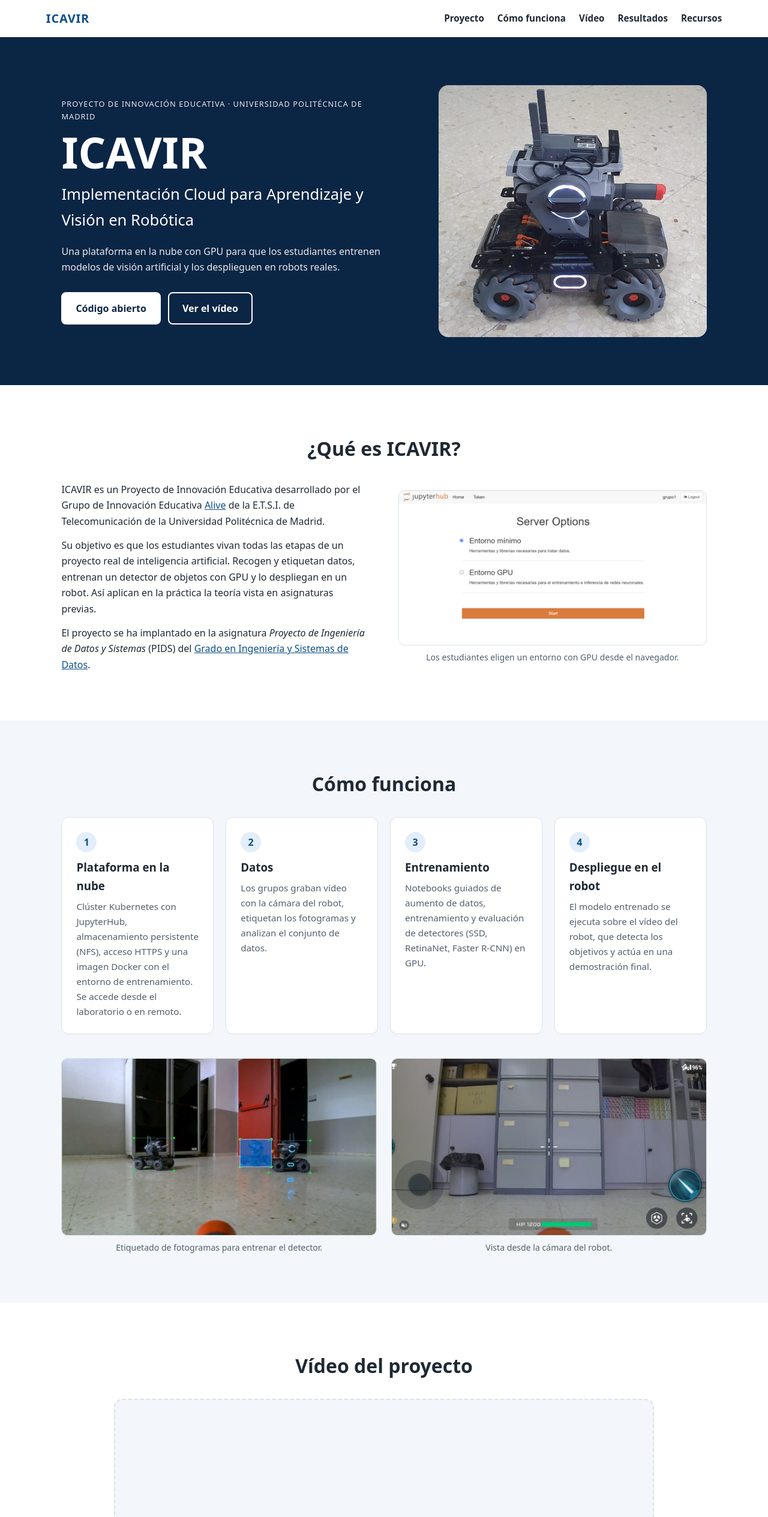
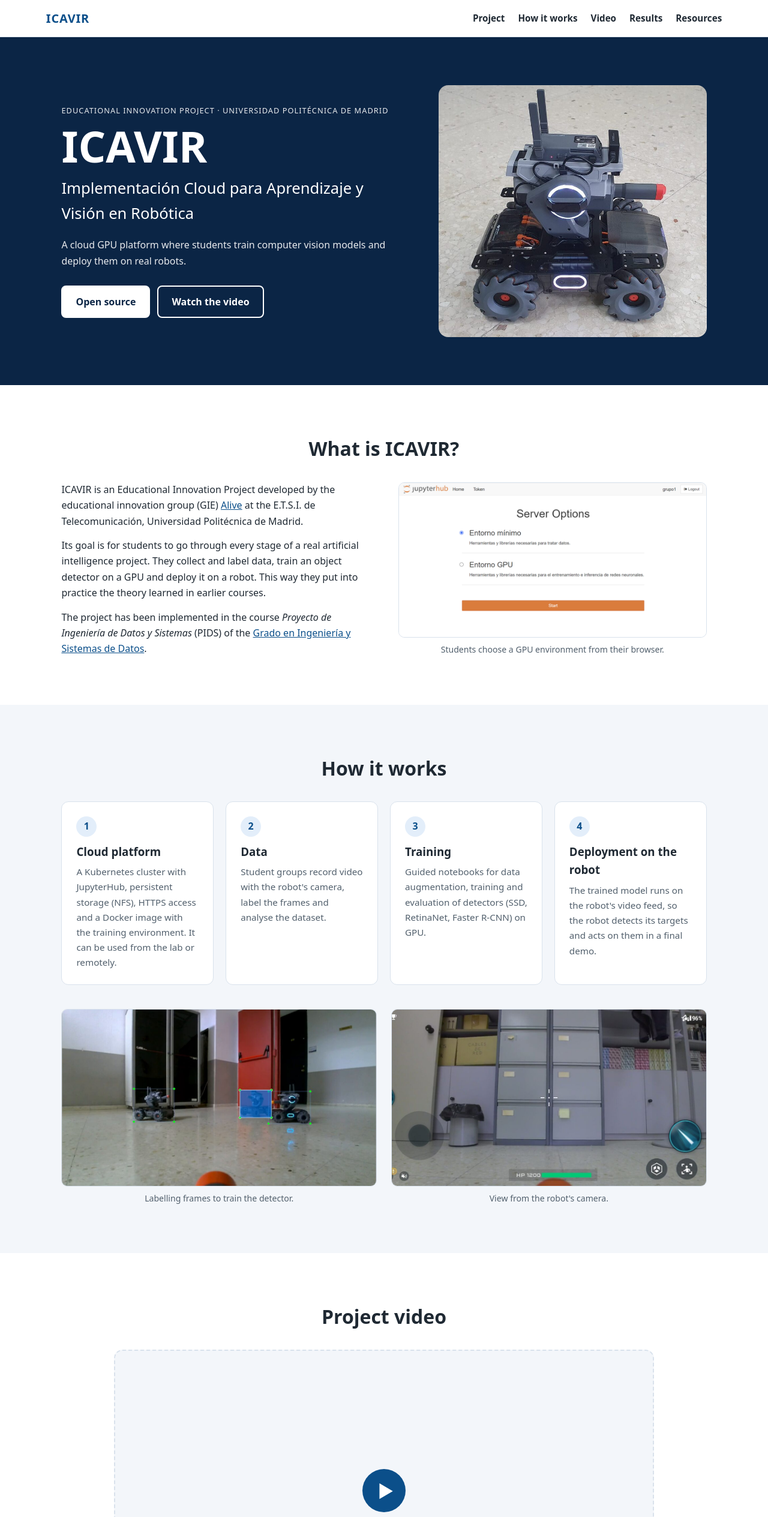
Before and after one commit to danifuertes/pids, a plain HTML site: page docs/index.html in a window 1280 px wide. Shown: the top 2529 px of the page at 60% size. Drawn offline with Linux system fonts and the light colour scheme.

Commit message:
feat: translate website

```diff
--- a/docs/index.html
+++ b/docs/index.html
@@ -1,10 +1,10 @@
 <!DOCTYPE html>
-<html lang="es">
+<html lang="en">
 <head>
   <meta charset="UTF-8">
   <meta name="viewport" content="width=device-width, initial-scale=1.0">
-  <title>ICAVIR · Cloud para Aprendizaje y Visión en Robótica</title>
-  <meta name="description" content="Proyecto de Innovación Educativa de la UPM: plataforma en la nube con GPU para entrenar modelos de visión artificial y desplegarlos en robots.">
+  <title>ICAVIR · Cloud for Learning and Vision in Robotics</title>
+  <meta name="description" content="UPM educational innovation project: a cloud GPU platform to train computer vision models and deploy them on robots.">
   <link rel="stylesheet" href="style.css">
 </head>
 <body>
@@ -12,132 +12,132 @@
 <nav>
   <a href="#" class="logo">ICAVIR</a>
   <ul>
-    <li><a href="#proyecto">Proyecto</a></li>
-    <li><a href="#flujo">Cómo funciona</a></li>
-    <li><a href="#video">Vídeo</a></li>
-    <li><a href="#resultados">Resultados</a></li>
-    <li><a href="#recursos">Recursos</a></li>
+    <li><a href="#project">Project</a></li>
+    <li><a href="#how">How it works</a></li>
+    <li><a href="#video">Video</a></li>
+    <li><a href="#results">Results</a></li>
+    <li><a href="#resources">Resources</a></li>
   </ul>
 </nav>
 
 <header class="hero">
   <div class="hero-text">
-    <p class="eyebrow">Proyecto de Innovación Educativa · Universidad Politécnica de Madrid</p>
+    <p class="eyebrow">Educational Innovation Project · Universidad Politécnica de Madrid</p>
     <h1>ICAVIR</h1>
     <h2>Implementación Cloud para Aprendizaje y Visión en Robótica</h2>
-    <p>Una plataforma en la nube con GPU para que los estudiantes entrenen modelos de visión artificial y los desplieguen en robots reales.</p>
+    <p>A cloud GPU platform where students train computer vision models and deploy them on real robots.</p>
     <div class="buttons">
-      <a href="#recursos" class="btn">Código abierto</a>
-      <a href="#video" class="btn btn-ghost">Ver el vídeo</a>
+      <a href="#resources" class="btn">Open source</a>
+      <a href="#video" class="btn btn-ghost">Watch the video</a>
     </div>
   </div>
-  <img src="images/robot.jpg" alt="Robot del laboratorio usado en el proyecto" class="hero-img">
+  <img src="images/robot.jpg" alt="Lab robot used in the project" class="hero-img">
 </header>
 
 <main>
 
-<section id="proyecto">
-  <h2>¿Qué es ICAVIR?</h2>
+<section id="project">
+  <h2>What is ICAVIR?</h2>
   <div class="two-col">
     <div>
-      <p>ICAVIR es un Proyecto de Innovación Educativa desarrollado por el Grupo de Innovación Educativa <a href="https://www.gti.ssr.upm.es/gie-alive/" target="_blank" rel="noopener">Alive</a> de la E.T.S.I. de Telecomunicación de la Universidad Politécnica de Madrid.</p>
-      <p>Su objetivo es que los estudiantes vivan todas las etapas de un proyecto real de inteligencia artificial. Recogen y etiquetan datos, entrenan un detector de objetos con GPU y lo despliegan en un robot. Así aplican en la práctica la teoría vista en asignaturas previas.</p>
-      <p>El proyecto se ha implantado en la asignatura <em>Proyecto de Ingeniería de Datos y Sistemas</em> (PIDS) del <a href="https://www.etsit.upm.es/estudios/grado-en-ingenieria-y-sistemas-de-datos.html" target="_blank" rel="noopener">Grado en Ingeniería y Sistemas de Datos</a>.</p>
+      <p>ICAVIR is an Educational Innovation Project developed by the educational innovation group (GIE) <a href="https://www.gti.ssr.upm.es/gie-alive/" target="_blank" rel="noopener">Alive</a> at the E.T.S.I. de Telecomunicación, Universidad Politécnica de Madrid.</p>
+      <p>Its goal is for students to go through every stage of a real artificial intelligence project. They collect and label data, train an object detector on a GPU and deploy it on a robot. This way they put into practice the theory learned in earlier courses.</p>
+      <p>The project has been implemented in the course <em>Proyecto de Ingeniería de Datos y Sistemas</em> (PIDS) of the <a href="https://www.etsit.upm.es/estudios/grado-en-ingenieria-y-sistemas-de-datos.html" target="_blank" rel="noopener">Grado en Ingeniería y Sistemas de Datos</a>.</p>
     </div>
     <figure>
-      <img src="images/jupyterhub.png" alt="Selección de entorno con GPU en JupyterHub">
-      <figcaption>Los estudiantes eligen un entorno con GPU desde el navegador.</figcaption>
+      <img src="images/jupyterhub.png" alt="Choosing a GPU environment in JupyterHub">
+      <figcaption>Students choose a GPU environment from their browser.</figcaption>
     </figure>
   </div>
 </section>
 
-<section id="flujo" class="alt">
-  <h2>Cómo funciona</h2>
+<section id="how" class="alt">
+  <h2>How it works</h2>
   <ol class="steps">
     <li>
       <span class="num">1</span>
-      <h3>Plataforma en la nube</h3>
-      <p>Clúster Kubernetes con JupyterHub, almacenamiento persistente (NFS), acceso HTTPS y una imagen Docker con el entorno de entrenamiento. Se accede desde el laboratorio o en remoto.</p>
+      <h3>Cloud platform</h3>
+      <p>A Kubernetes cluster with JupyterHub, persistent storage (NFS), HTTPS access and a Docker image with the training environment. It can be used from the lab or remotely.</p>
     </li>
     <li>
       <span class="num">2</span>
-      <h3>Datos</h3>
-      <p>Los grupos graban vídeo con la cámara del robot, etiquetan los fotogramas y analizan el conjunto de datos.</p>
+      <h3>Data</h3>
+      <p>Student groups record video with the robot's camera, label the frames and analyse the dataset.</p>
     </li>
     <li>
       <span class="num">3</span>
-      <h3>Entrenamiento</h3>
-      <p>Notebooks guiados de aumento de datos, entrenamiento y evaluación de detectores (SSD, RetinaNet, Faster R-CNN) en GPU.</p>
+      <h3>Training</h3>
+      <p>Guided notebooks for data augmentation, training and evaluation of detectors (SSD, RetinaNet, Faster R-CNN) on GPU.</p>
     </li>
     <li>
       <span class="num">4</span>
-      <h3>Despliegue en el robot</h3>
-      <p>El modelo entrenado se ejecuta sobre el vídeo del robot, que detecta los objetivos y actúa en una demostración final.</p>
+      <h3>Deployment on the robot</h3>
+      <p>The trained model runs on the robot's video feed, so the robot detects its targets and acts on them in a final demo.</p>
     </li>
   </ol>
   <div class="gallery">
     <figure>
-      <img src="images/etiquetado.jpg" alt="Etiquetado de robots en un fotograma">
-      <figcaption>Etiquetado de fotogramas para entrenar el detector.</figcaption>
+      <img src="images/etiquetado.jpg" alt="Labelling robots in a video frame">
+      <figcaption>Labelling frames to train the detector.</figcaption>
     </figure>
     <figure>
-      <img src="images/camara-robot.jpg" alt="Vista desde la cámara del robot">
-      <figcaption>Vista desde la cámara del robot.</figcaption>
+      <img src="images/camara-robot.jpg" alt="View from the robot's camera">
+      <figcaption>View from the robot's camera.</figcaption>
     </figure>
   </div>
 </section>
 
 <section id="video">
-  <h2>Vídeo del proyecto</h2>
+  <h2>Project video</h2>
   <div class="video">
-    <!-- Cuando el vídeo esté listo, sustituye el <div class="video-placeholder"> por:
-    <iframe src="https://www.youtube-nocookie.com/embed/ID_DEL_VIDEO"
-            title="Vídeo del proyecto ICAVIR" loading="lazy"
+    <!-- When the video is ready, replace <div class="video-placeholder"> with:
+    <iframe src="https://www.youtube-nocookie.com/embed/VIDEO_ID"
+            title="ICAVIR project video" loading="lazy"
             allow="accelerometer; encrypted-media; gyroscope; picture-in-picture"
             allowfullscreen></iframe>
     -->
     <div class="video-placeholder">
       <span class="play">▶</span>
-      <p>Vídeo próximamente</p>
+      <p>Video coming soon</p>
     </div>
   </div>
 </section>
 
-<section id="resultados" class="alt">
-  <h2>Resultados</h2>
-  <p class="lead">Los estudiantes respondieron un cuestionario de conceptos y de confianza en sus capacidades al inicio y al final del proyecto.</p>
+<section id="results" class="alt">
+  <h2>Results</h2>
+  <p class="lead">Students answered a questionnaire on concepts and on confidence in their own abilities at the start and at the end of the project.</p>
   <div class="stats">
     <div class="stat">
-      <strong>5,2 → 8,3</strong>
-      <span>nota media en la prueba de conceptos (sobre 10)</span>
+      <strong>5.2 → 8.3</strong>
+      <span>average concept test score (out of 10)</span>
     </div>
     <div class="stat">
-      <strong>17 de 18</strong>
-      <span>estudiantes mejoraron su puntuación</span>
+      <strong>17 of 18</strong>
+      <span>students improved their score</span>
     </div>
     <div class="stat">
-      <strong>4,7 / 5</strong>
-      <span>valoración media del proyecto</span>
+      <strong>4.7 / 5</strong>
+      <span>average project rating</span>
     </div>
     <div class="stat">
-      <strong>4,9 / 5</strong>
-      <span>“Recomendaría este proyecto”</span>
+      <strong>4.9 / 5</strong>
+      <span>“I would recommend this project”</span>
     </div>
   </div>
 </section>
 
-<section id="recursos">
-  <h2>Recursos en abierto</h2>
-  <p class="lead">Todo el material se publica con licencia libre para que otros docentes puedan reutilizarlo.</p>
+<section id="resources">
+  <h2>Open resources</h2>
+  <p class="lead">All materials are released under an open licence so that other teachers can reuse them.</p>
   <div class="cards">
     <a class="card" href="https://github.com/danifuertes/jupyter-k8s" target="_blank" rel="noopener">
       <h3>jupyter-k8s</h3>
-      <p>Despliegue del clúster Kubernetes con JupyterHub y acceso remoto a GPU.</p>
+      <p>Deployment of the Kubernetes cluster with JupyterHub and remote GPU access.</p>
       <span class="link">github.com/danifuertes/jupyter-k8s →</span>
     </a>
     <a class="card" href="https://github.com/danifuertes/pids" target="_blank" rel="noopener">
       <h3>pids</h3>
-      <p>Notebooks, scripts de control del robot y guías para la detección de objetos.</p>
+      <p>Notebooks, robot control scripts and guides for object detection.</p>
       <span class="link">github.com/danifuertes/pids →</span>
     </a>
   </div>
@@ -146,9 +146,9 @@
 </main>
 
 <footer>
-  <p><strong>Grupo de Innovación Educativa Alive</strong> · E.T.S.I. de Telecomunicación · Universidad Politécnica de Madrid</p>
+  <p><strong>GIE Alive</strong> · E.T.S.I. de Telecomunicación · Universidad Politécnica de Madrid</p>
   <p><a href="https://www.gti.ssr.upm.es/gie-alive/" target="_blank" rel="noopener">www.gti.ssr.upm.es/gie-alive</a></p>
-  <p class="small">Proyecto financiado por la convocatoria de Proyectos de Innovación Educativa de la UPM.</p>
+  <p class="small">Funded by the UPM call for Educational Innovation Projects (Proyectos de Innovación Educativa).</p>
 </footer>
 
 </body>
```
Also changed, not shown: 1 other file.
